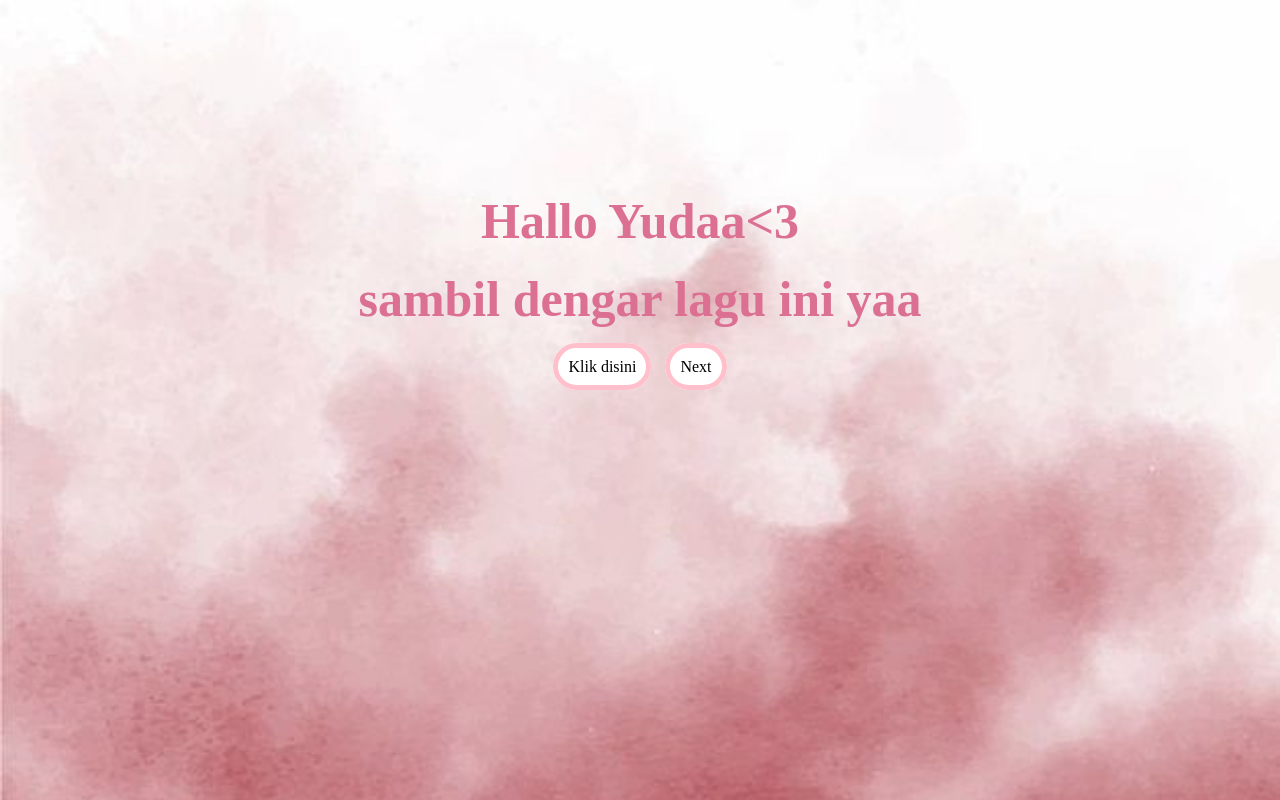
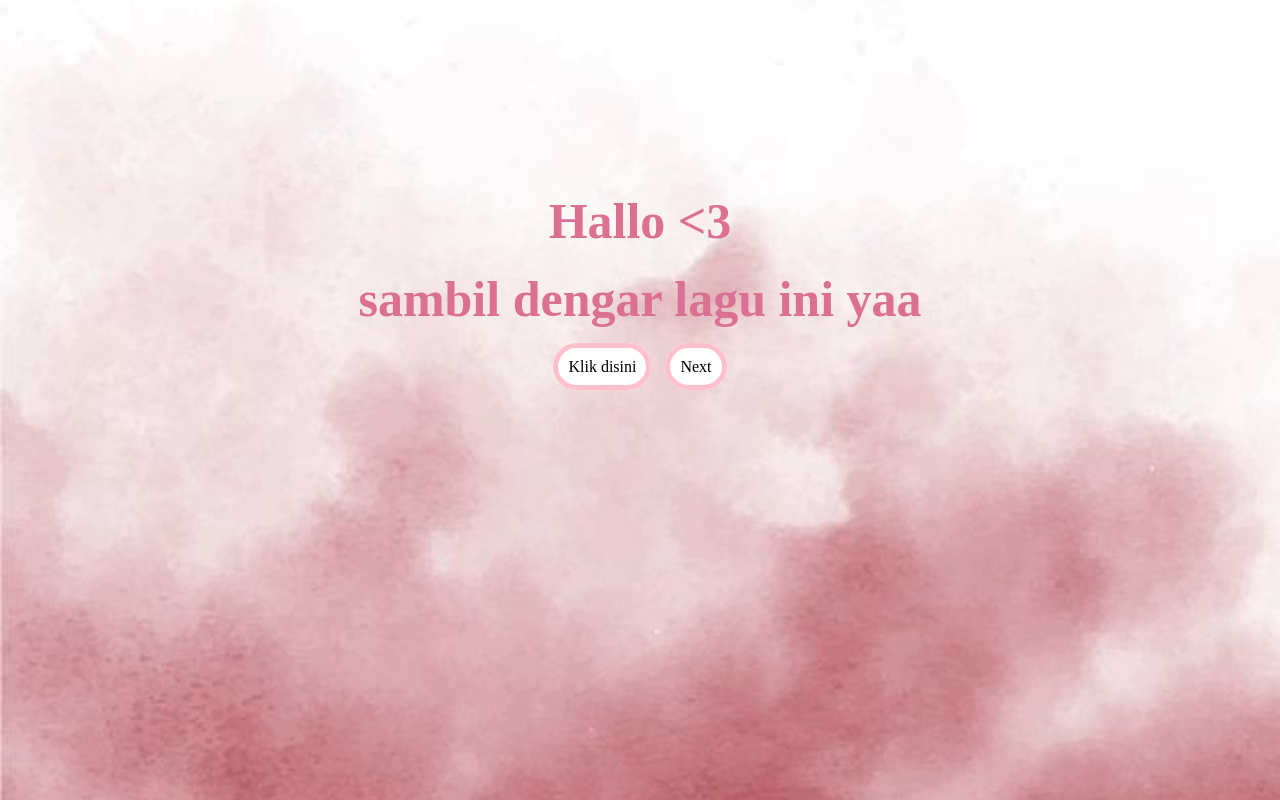
Before and after one commit to 14raz/for-you, a plain HTML site: page index.html in a window 1280 px wide. Drawn offline with Linux system fonts and the light colour scheme.

Commit message:
Update index.html

```diff
--- a/index.html
+++ b/index.html
@@ -9,7 +9,7 @@
 <body>
     <div class="container">
         <div class="love">
-            <h2>Hallo Yudaa<3</h2>
+            <h2>Hallo <3</h2>
             <h1>sambil dengar lagu ini yaa</h1>
             <a id="klik" href="https://open.spotify.com/intl-id/track/6embPWj9qvusLg9JpbAmCQ">Klik disini</a>
             <a id="next" href="next.html">Next</a>
```
